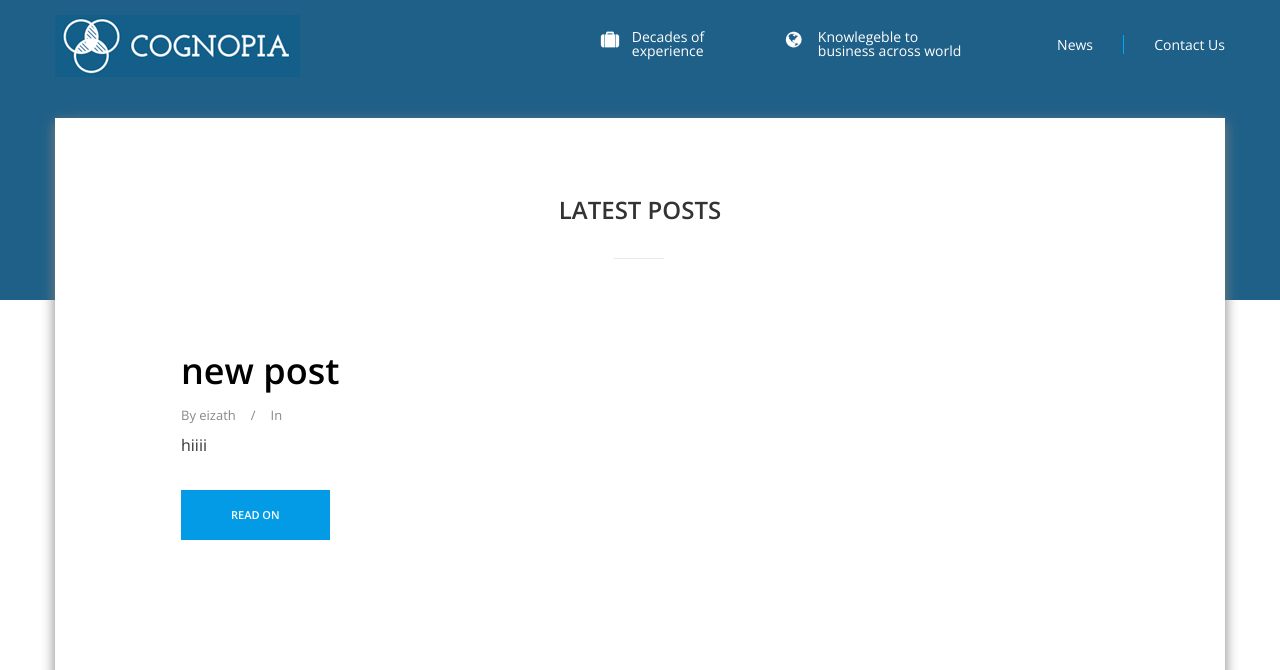
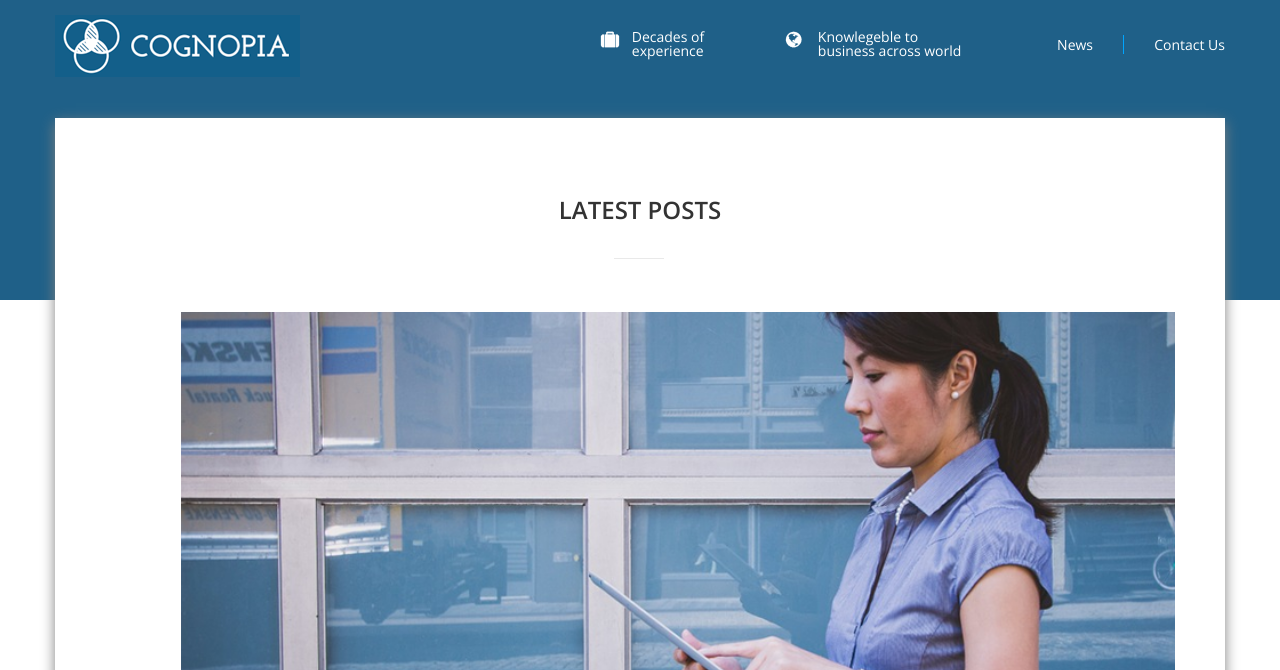
Before and after one commit to eizathmehraj/c2, a Jekyll site: the page built from news/index.html, in a window 1280 px wide. Shown: the top 670 px of the page. Built offline with Jekyll 4.4.1, drawn with Linux system fonts in a browser that asks for light colours; nearby versions of some CDN libraries; the list of posts is cut into pages by our own code; grey boxes are pictures that could not be loaded.

Commit message:
Update index.html

```diff
--- a/news/index.html
+++ b/news/index.html
@@ -9,7 +9,7 @@ layout: default
         <div id="post-section">
             {% for post in paginator.posts %}
             <div>
-            <img src="{{post.banner-img}}">
+            <img src="{{post.banner-image}}">
                 <h2><a href="{{site.baseurl}}{{post.url}}" class="PH-links">{{post.title}}</a></h2>
                 <span class="author">By {{post.Author}}</span><span class="tilt">/</span><span class="category">In {{post.category}}</span>
                 {{post.excerpt}}
```
